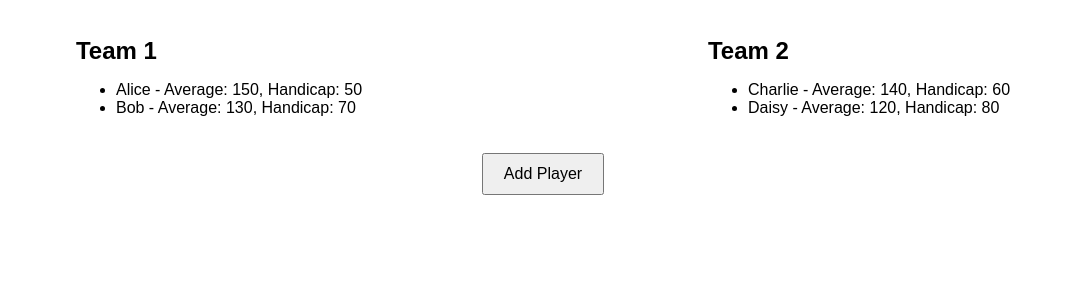
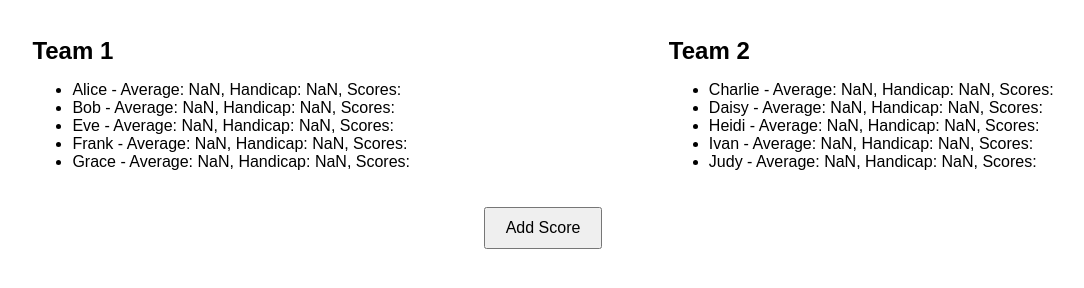
Before and after one commit to benniemosher/bowling-league-tracker, a plain HTML site: page index.html in a window 1280 px wide. Shown: the part 60-348 px from the top of the page, without its empty margins (97-1181 px from the left). Drawn offline with Linux system fonts and the light colour scheme.

Commit message:
13 weeks, book average, and scores

```diff
--- a/index.html
+++ b/index.html
@@ -18,7 +18,8 @@
             <ul id="team2"></ul>
         </div>
     </div>
-    <button onclick="addPlayer()">Add Player</button>
+    <button id="addPlayer" onclick="addPlayer()">Add Player</button>
+    <button id="addScore" onclick="addScore()">Add Score</button>
     <script src="scripts.js"></script>
 </body>
 </html>
--- a/scripts.js
+++ b/scripts.js
@@ -1,14 +1,28 @@
 let players = [
-  { name: "Alice", team: 1, average: 150, handicap: 0 },
-  { name: "Bob", team: 1, average: 130, handicap: 0 },
-  { name: "Charlie", team: 2, average: 140, handicap: 0 },
-  { name: "Daisy", team: 2, average: 120, handicap: 0 }
+  { name: "Alice", team: 1, scores: [], average: 0, handicap: 0 },
+  { name: "Bob", team: 1, scores: [], average: 0, handicap: 0 },
+  { name: "Eve", team: 1, scores: [], average: 0, handicap: 0 },
+  { name: "Frank", team: 1, scores: [], average: 0, handicap: 0 },
+  { name: "Grace", team: 1, scores: [], average: 0, handicap: 0 },
+  { name: "Charlie", team: 2, scores: [], average: 0, handicap: 0 },
+  { name: "Daisy", team: 2, scores: [], average: 0, handicap: 0 },
+  { name: "Heidi", team: 2, scores: [], average: 0, handicap: 0 },
+  { name: "Ivan", team: 2, scores: [], average: 0, handicap: 0 },
+  { name: "Judy", team: 2, scores: [], average: 0, handicap: 0 }
 ];
 
-const handicapBase = 200;
+const handicapBase = 220;
+const handicapPercentage = 0.85;
+const maxHandicap = 90;
+
+function calculateAverage(player) {
+  const totalScore = player.scores.reduce((sum, score) => sum + score, 0);
+  player.average = totalScore / player.scores.length;
+}
 
 function calculateHandicap(player) {
-  player.handicap = handicapBase - player.average;
+  let calculatedHandicap = Math.round(handicapPercentage * (handicapBase - player.average));
+  player.handicap = Math.min(calculatedHandicap, maxHandicap);
 }
 
 function displayTeams() {
@@ -19,15 +33,24 @@ function displayTeams() {
   team2.innerHTML = '';
 
   players.forEach(player => {
+    calculateAverage(player);
     calculateHandicap(player);
     const li = document.createElement('li');
-    li.textContent = `${player.name} - Average: ${player.average}, Handicap: ${player.handicap}`;
+    li.textContent = `${player.name} - Average: ${player.average.toFixed(2)}, Handicap: ${player.handicap}, Scores: ${player.scores.join(', ')}`;
     if (player.team === 1) {
       team1.appendChild(li);
     } else {
       team2.appendChild(li);
     }
   });
+
+  // Check if Add Player button should be displayed
+  const addButton = document.querySelector('button#addPlayer');
+  if (players.filter(player => player.team === 1).length >= 5 && players.filter(player => player.team === 2).length >= 5) {
+    addButton.style.display = 'none';
+  } else {
+    addButton.style.display = 'block';
+  }
 }
 
 function addPlayer() {
@@ -35,8 +58,27 @@ function addPlayer() {
   const average = parseInt(prompt('Enter player average score:'), 10);
   const team = parseInt(prompt('Enter team number (1 or 2):'), 10);
 
-  players.push({ name, team, average, handicap: 0 });
-  displayTeams();
+  if ((team === 1 && players.filter(player => player.team === 1).length < 5) || (team === 2 && players.filter(player => player.team === 2).length < 5)) {
+    players.push({ name, team, scores: [], average, handicap: 0 });
+    displayTeams();
+  } else {
+    alert(`Team ${team} is already full.`);
+  }
+}
+
+function addScore() {
+  const playerName = prompt('Enter player name:');
+  const score = parseInt(prompt('Enter score for this week:'), 10);
+
+  const player = players.find(p => p.name === playerName);
+  if (player && player.scores.length < 13) {
+    player.scores.push(score);
+    displayTeams();
+  } else if (player) {
+    alert(`${playerName} has already entered scores for all 13 weeks.`);
+  } else {
+    alert(`${playerName} not found.`);
+  }
 }
 
 window.onload = displayTeams;
```
